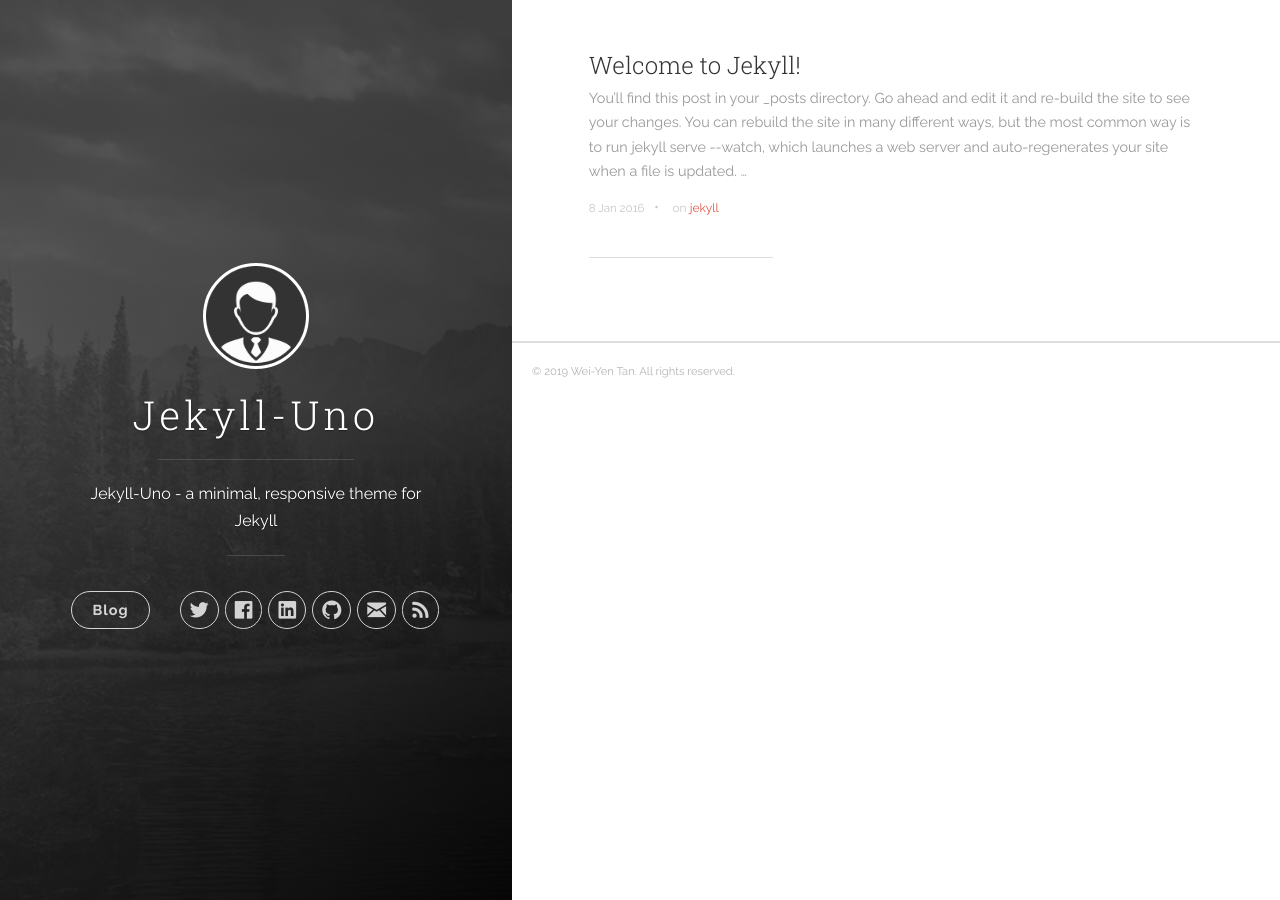
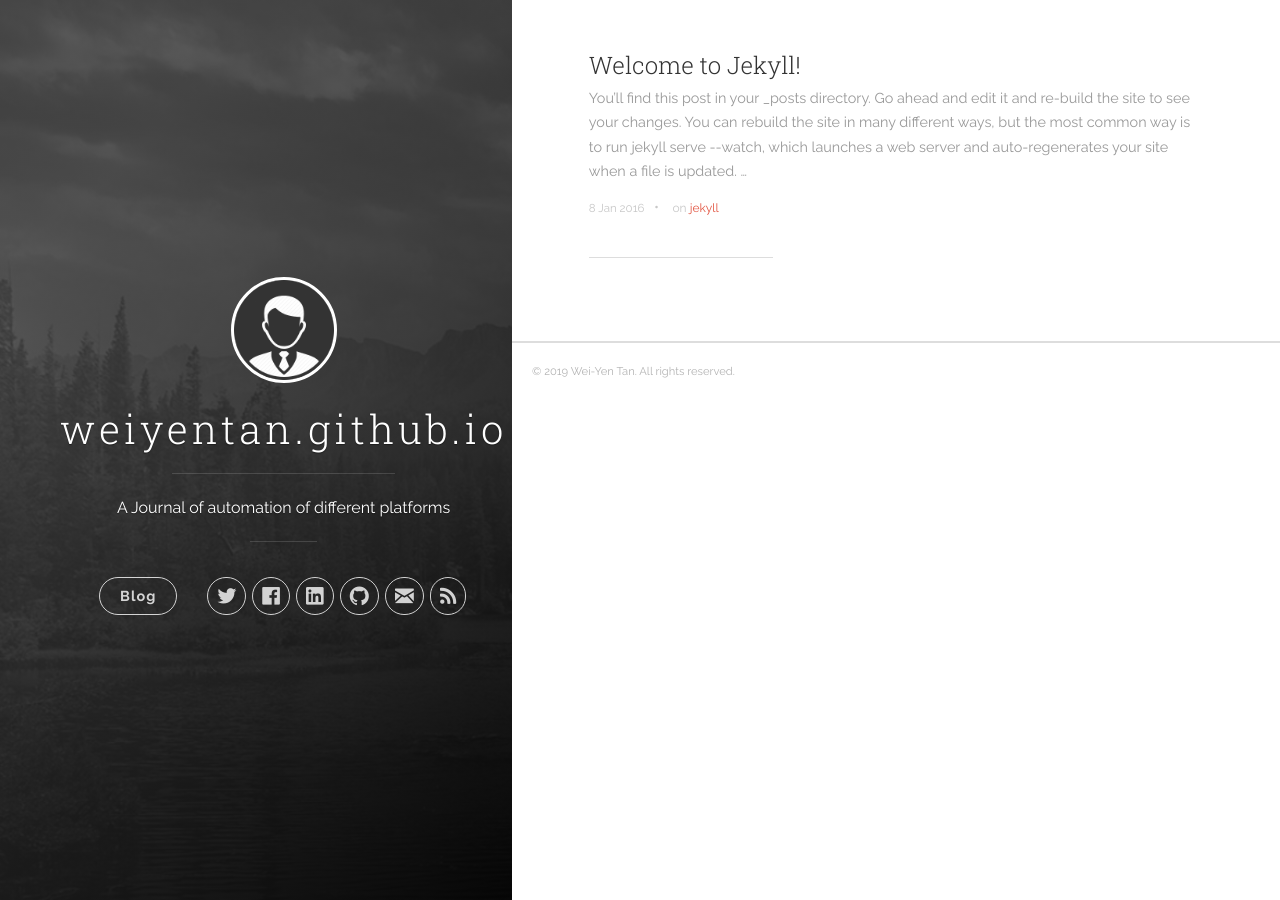
Before and after one commit to weiyentan/weiyentan.github.io, a Jekyll site: the page built from index.html, in a window 1280 px wide. Built offline with Jekyll 4.4.1, drawn with Linux system fonts in a browser that asks for light colours; the list of posts is cut into pages by our own code.

Commit message:
change of config details

```diff
--- a/_config.yml
+++ b/_config.yml
@@ -1,6 +1,6 @@
 # Site settings
-title: Jekyll-Uno
-description: 'Jekyll-Uno - a minimal, responsive theme for Jekyll'
+title: weiyentan.github.io
+description: 'A Journal of automation of different platforms'
 url: 'http://weiyentan.github.io'
 baseurl: ''
 # google_analytics: 'UA-XXXXXX-X'
```
